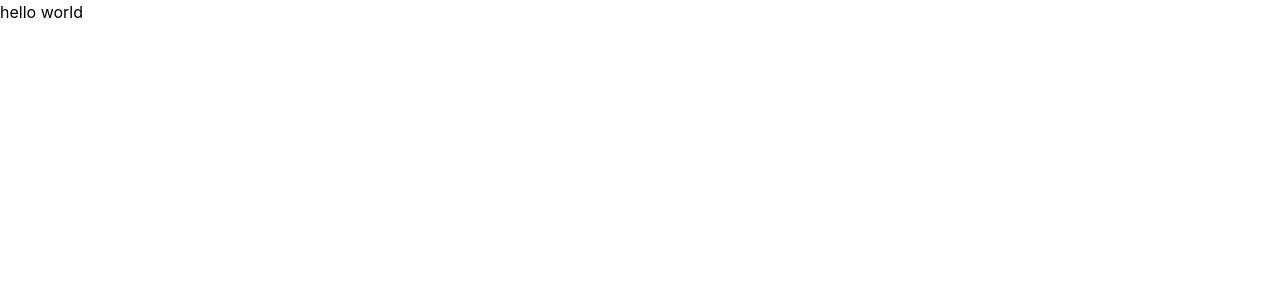
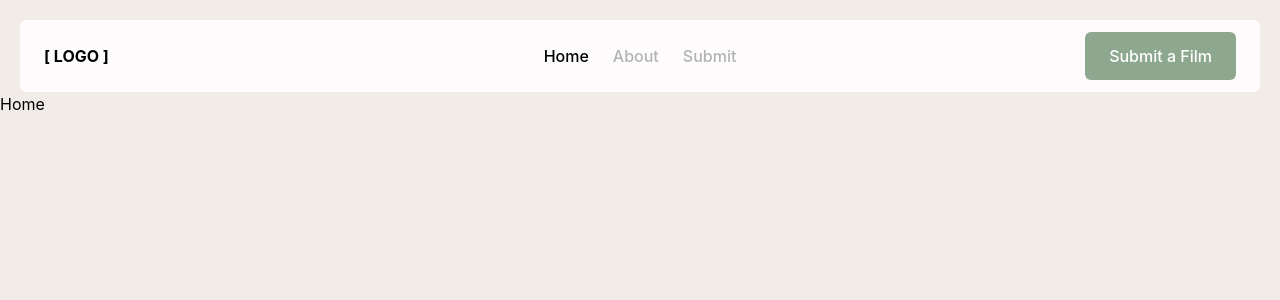
Before and after one commit to Kique9598/liberty_film_festival, a React (Vite) app: page / in a window 1280 px wide. Shown: the top 300 px of the page. Built offline with nearby package versions, Linux system fonts and the light colour scheme.

Commit message:
installed react router and implemented a persistent header and basic styling

```diff
--- a/package.json
+++ b/package.json
@@ -13,6 +13,7 @@
     "@tailwindcss/vite": "^4.3.2",
     "react": "^19.2.7",
     "react-dom": "^19.2.7",
+    "react-router-dom": "^7.18.2",
     "tailwindcss": "^4.3.2"
   },
   "devDependencies": {
--- a/src/App.tsx
+++ b/src/App.tsx
@@ -1,7 +1,20 @@
-import "./App.css";
+import { BrowserRouter, Routes, Route } from "react-router-dom";
+import Header from "./components/Header.tsx";
+import Home from "./pages/Home.tsx";
+import About from "./pages/About.tsx";
+import Submit from "./pages/Submit.tsx";
 
-function App() {
-  return <div>hello world</div>;
-}
+const App = () => {
+  return (
+    <BrowserRouter>
+      <Header />
+      <Routes>
+        <Route path="/" element={<Home />} />
+        <Route path="/about" element={<About />} />
+        <Route path="/submit" element={<Submit />} />
+      </Routes>
+    </BrowserRouter>
+  );
+};
 
 export default App;
--- /dev/null
+++ b/src/components/Header.tsx
@@ -0,0 +1,20 @@
+import NavLink from "./NavLink.tsx";
+import NavButton from "./NavButton.tsx";
+
+const Header = () => {
+  return (
+    <header className="flex items-center mx-5 mt-5 px-6 py-3 rounded-md bg-[#FDFBFC]">
+      <div className="flex-1 font-bold">[ LOGO ]</div>
+      <nav className="flex items-center">
+        <NavLink to="/">Home</NavLink>
+        <NavLink to="/about">About</NavLink>
+        <NavLink to="/submit">Submit</NavLink>
+      </nav>
+      <div className="flex-1 flex justify-end">
+        <NavButton to="/submit">Submit a Film</NavButton>
+      </div>
+    </header>
+  );
+};
+
+export default Header;
--- /dev/null
+++ b/src/components/NavButton.tsx
@@ -0,0 +1,20 @@
+import { type ReactNode } from "react";
+import { NavLink as RouterNavLink } from "react-router-dom";
+
+interface NavButton {
+  children: ReactNode;
+  to: string;
+}
+
+const NavButton = ({ children, to }: NavButton) => {
+  return (
+    <RouterNavLink
+      to={to}
+      className="px-6 py-3 rounded-md bg-[#8DA88E] text-white hover:bg-[#A5BCA6] font-medium"
+    >
+      {children}
+    </RouterNavLink>
+  );
+};
+
+export default NavButton;
--- /dev/null
+++ b/src/components/NavLink.tsx
@@ -0,0 +1,22 @@
+import React, { type ReactNode } from "react";
+import { NavLink as RouterNavLink } from "react-router-dom";
+
+interface NavLinkProps {
+  to: string;
+  children: ReactNode;
+}
+
+const NavLink = ({ to, children }: NavLinkProps) => {
+  return (
+    <RouterNavLink
+      to={to}
+      className={({ isActive }) =>
+        `p-3 font-medium ${isActive ? "text-black" : "text-[#B3B3B3]"}`
+      }
+    >
+      {children}
+    </RouterNavLink>
+  );
+};
+
+export default NavLink;
--- a/src/index.css
+++ b/src/index.css
@@ -97,3 +97,7 @@
   --color-focus: var(--color-gold-400);
   --color-disabled: var(--color-parch-500);
 }
+
+body {
+  @apply bg-[#F1ECE7];
+}
--- a/src/pages/About.tsx
+++ b/src/pages/About.tsx
@@ -0,0 +1,5 @@
+const About = () => {
+  return <div>About</div>;
+};
+
+export default About;
--- a/src/pages/Home.tsx
+++ b/src/pages/Home.tsx
@@ -0,0 +1,5 @@
+const Home = () => {
+  return <div>Home</div>;
+};
+
+export default Home;
--- a/src/pages/Submit.tsx
+++ b/src/pages/Submit.tsx
@@ -0,0 +1,5 @@
+const Submit = () => {
+  return <div>Submit</div>;
+};
+
+export default Submit;
```
Also changed, not shown: src/App.css (deleted), 1 other file (tests, documents, lock files or other folders).
